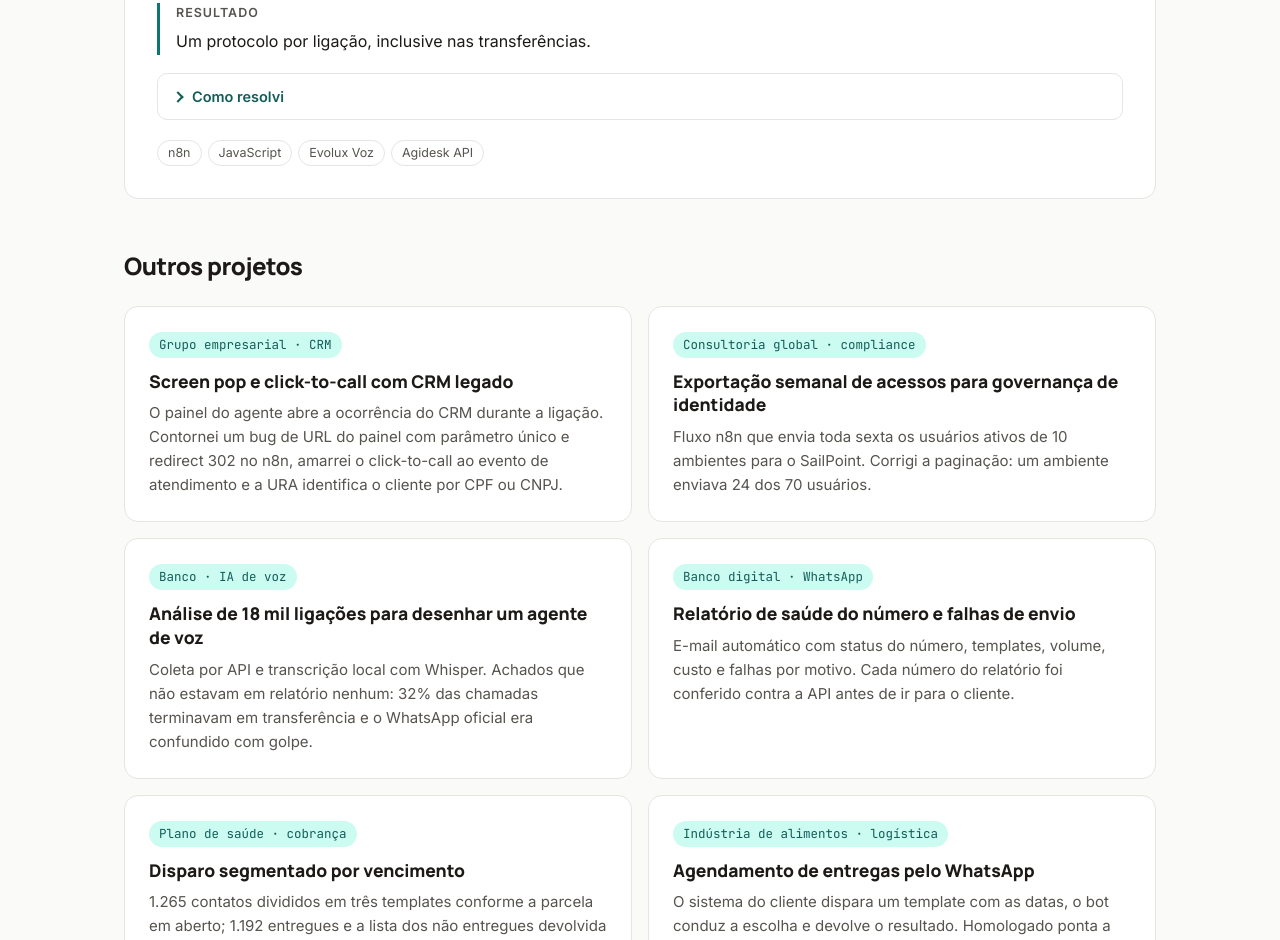
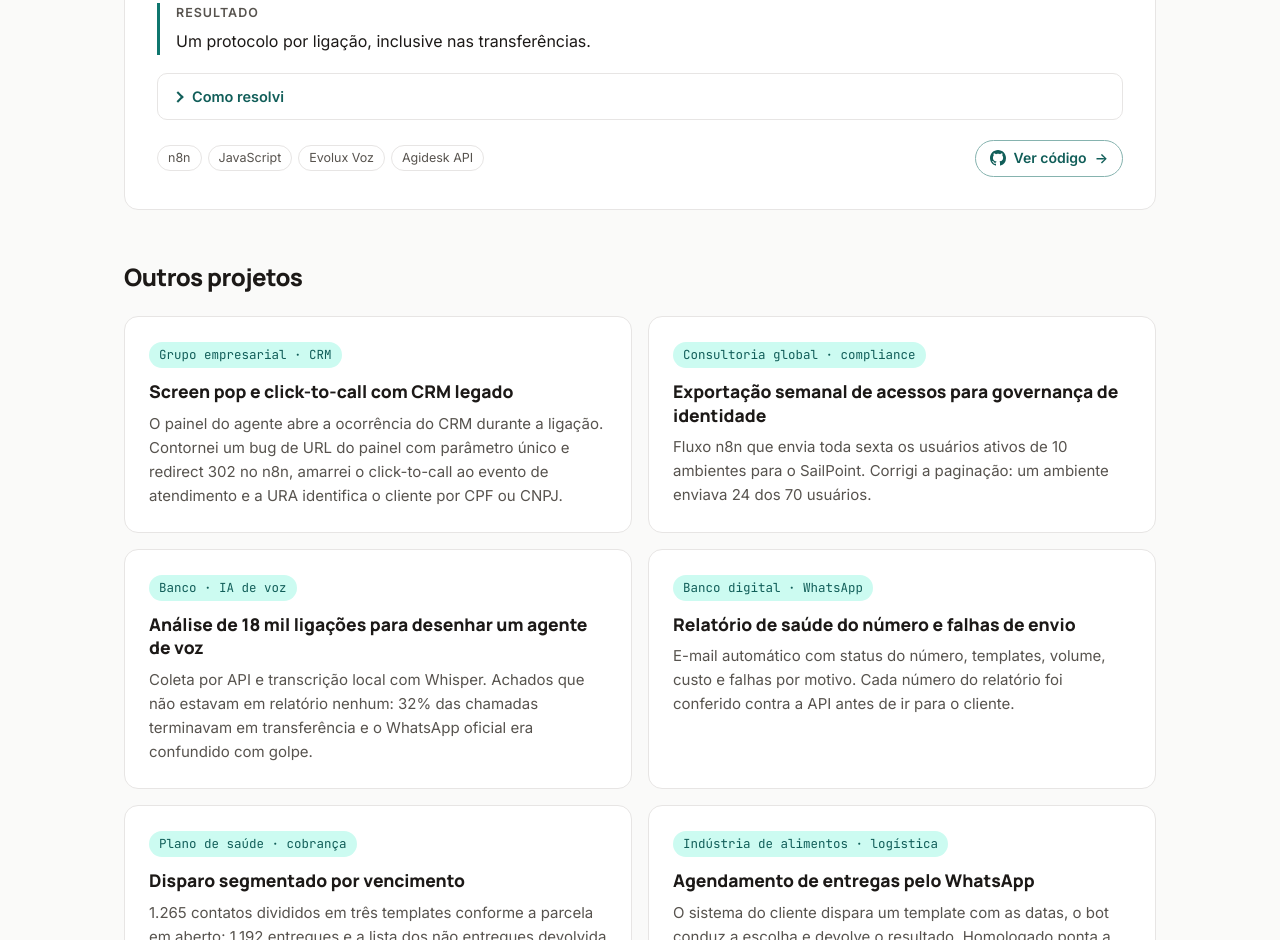
Before and after one commit to welisy/welisy.github.io, a plain HTML site: page index.html in a window 1280 px wide. Shown: the part 4292-5232 px from the top of the page. Drawn offline with Linux system fonts and the light colour scheme.

Commit message:
Link "Ver código" no case do protocolo
Aponta para github.com/welisy/protocolo-por-ligacao.

Co-Authored-By: Claude Opus 5.5 <noreply@anthropic.com>

```diff
--- a/index.html
+++ b/index.html
@@ -271,7 +271,13 @@
         da cobrança, faz find-or-create do contato e abre o ticket no agente que recebeu. Na transferência assistida o
         CPF não vem no evento, então é buscado nos dados da chamada. Um controle por número de origem evita ticket duplicado.</p>
       </details>
-      <ul class="tags"><li>n8n</li><li>JavaScript</li><li>Evolux Voz</li><li>Agidesk API</li></ul>
+      <div class="case-foot">
+        <ul class="tags"><li>n8n</li><li>JavaScript</li><li>Evolux Voz</li><li>Agidesk API</li></ul>
+        <a class="code-link" href="https://github.com/welisy/protocolo-por-ligacao" target="_blank" rel="noopener">
+          <svg viewBox="0 0 16 16" width="16" height="16" aria-hidden="true"><path fill="currentColor" d="M8 0C3.58 0 0 3.58 0 8c0 3.54 2.29 6.53 5.47 7.59.4.07.55-.17.55-.38 0-.19-.01-.82-.01-1.49-2.01.37-2.53-.49-2.69-.94-.09-.23-.48-.94-.82-1.13-.28-.15-.68-.52-.01-.53.63-.01 1.08.58 1.23.82.72 1.21 1.87.87 2.33.66.07-.52.28-.87.51-1.07-1.78-.2-3.64-.89-3.64-3.95 0-.87.31-1.59.82-2.15-.08-.2-.36-1.02.08-2.12 0 0 .67-.21 2.2.82.64-.18 1.32-.27 2-.27.68 0 1.36.09 2 .27 1.53-1.04 2.2-.82 2.2-.82.44 1.1.16 1.92.08 2.12.51.56.82 1.27.82 2.15 0 3.07-1.87 3.75-3.65 3.95.29.25.54.73.54 1.48 0 1.07-.01 1.93-.01 2.2 0 .21.15.46.55.38A8.01 8.01 0 0 0 16 8c0-4.42-3.58-8-8-8z"/></svg>
+          Ver código <span aria-hidden="true">→</span>
+        </a>
+      </div>
     </article>
 
     </div>
```
